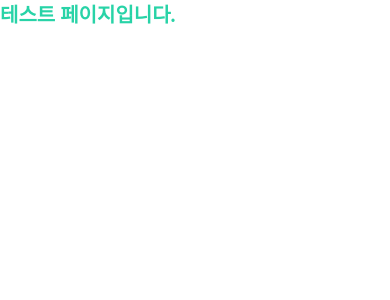
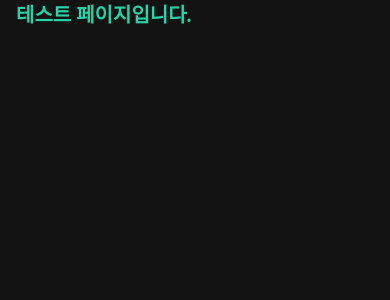
Before and after one commit to Qfeed-Dev/qfeed-client-web, a Next.js app: page /check in a window 390 px wide. Shown: the top 300 px of the page. Built offline with nearby package versions, Linux system fonts and the light colour scheme.

Commit message:
feat: edit layout

```diff
--- a/src/app/layout.tsx
+++ b/src/app/layout.tsx
@@ -1,15 +1,15 @@
-import StyledComponentsRegistry from '../lib/registry';
-import '../../styles/globals.css';
-import Layout from 'src/components/layout/Layout';
+import StyledComponentsRegistry from "../lib/registry";
+import "../../styles/globals.css";
+import Layout from "src/components/layout/Layout";
 
 export default function RootLayout({
-  children,
+    children
 }: {
     children: React.ReactNode;
 }) {
     return (
         <html>
-      <body>
+            <body style={{ background: "#131313" }}>
                 <StyledComponentsRegistry>
                     <Layout>{children}</Layout>
                 </StyledComponentsRegistry>
--- a/src/components/layout/Layout.tsx
+++ b/src/components/layout/Layout.tsx
@@ -1,10 +1,35 @@
-'use client';
-import { styled } from 'styled-components';
+"use client";
+import { styled } from "styled-components";
+import { colors, media } from "styles/theme";
 
 const Layout = ({ children }: { children: React.ReactNode }) => {
-  return <LayoutWrapper>{children}</LayoutWrapper>;
+    return (
+        <LayoutWrapper>
+            <LayoutContent>{children}</LayoutContent>
+        </LayoutWrapper>
+    );
 };
 
-const LayoutWrapper = styled.div``;
+const LayoutWrapper = styled.div`
+    width: 100%;
+    height: 100vh;
+    min-height: 100vh;
+    background: ${colors.light_qblack};
+    color: ${colors.light_qwhite};
+
+    display: flex;
+    justify-content: center;
+`;
+
+const LayoutContent = styled.div`
+    width: 600px;
+    height: 100%;
+    padding: 0 1rem;
+
+    ${media.mobile} {
+        width: 100vw;
+        max-width: 600px;
+    }
+`;
 
 export default Layout;
--- a/styles/globals.css
+++ b/styles/globals.css
@@ -3,6 +3,12 @@
     -webkit-tap-highlight-color: rgba(255, 255, 255, 0);
     user-select: none;
     -webkit-touch-callout: none;
+}
+
+html,
+body {
+    width: 100%;
+    min-height: 100vh;
 }
 
 html,
@@ -108,8 +114,6 @@ section {
 }
 body {
     line-height: 1;
-    font-family: "Open Sans", sans-serif;
-    color: #444444;
 }
 ol,
 ul {
--- a/styles/theme/theme.tsx
+++ b/styles/theme/theme.tsx
@@ -1,23 +1,24 @@
-import { colors } from './colors';
-import { typo } from './typo';
+import { colors } from "./colors";
+import { typo } from "./typo";
 
 export const customMediaQuery = (minWidth: number): string =>
-  `@media (min-width: ${minWidth}px)`;
+    `@media (min-width: ${minWidth}px)`;
 
 export const media = {
-  custom: customMediaQuery,
-  pc: customMediaQuery(768),
-  mobile: `@media (max-width : 767px)`,
+    custom: customMediaQuery,
+    desktop: customMediaQuery(992),
+    tablet: customMediaQuery(768),
+    mobile: `@media (max-width : 767px)`
 };
 
 export interface TypeOfTheme {
-  typo: TypeOfTypo;
-  colors: TypeOfColor;
+    typo: TypeOfTypo;
+    colors: TypeOfColor;
 }
 
 export const theme: TypeOfTheme = {
-  typo,
-  colors,
+    typo,
+    colors
 };
 
 export type TypeOfColor = typeof colors;
```
Lines whose indentation alone changed are shown as unchanged.
